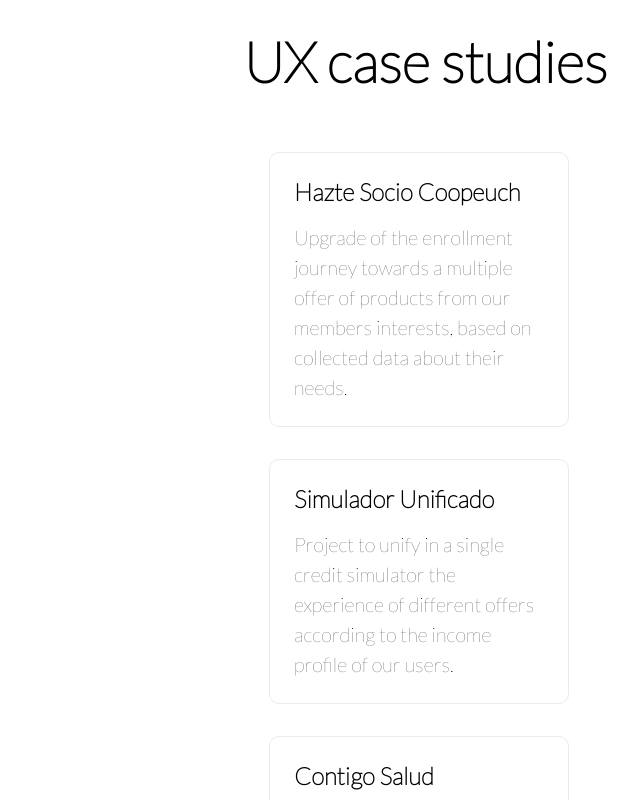
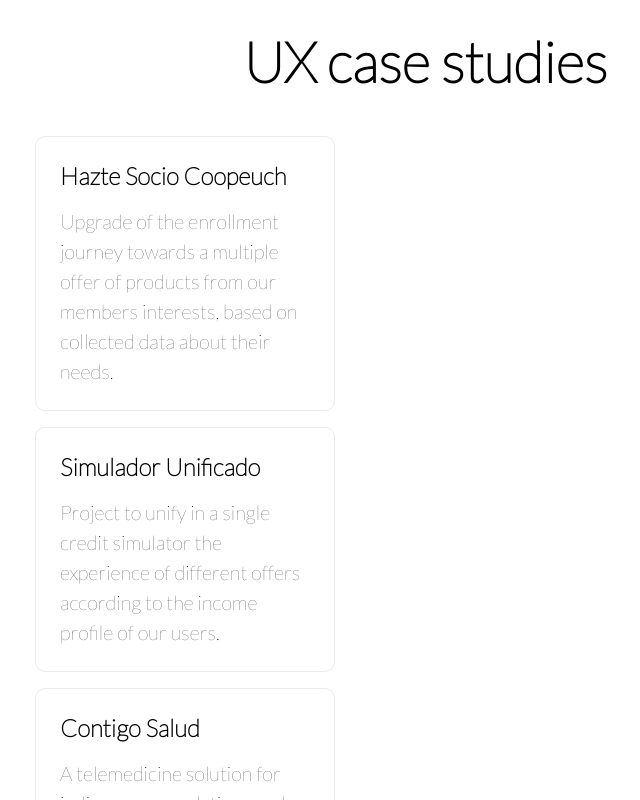
Before and after one commit to JoaquinMelladoQ/portfolio-powconstanza, a Next.js app: page / in a window 1280 px wide. Shown: the part 840-1640 px from the top of the page, without its empty margins (13-653 px from the left). Built offline with nearby package versions, Linux system fonts and the light colour scheme.

Commit message:
[fix]: navigation ux case studies

```diff
--- a/pages/index.tsx
+++ b/pages/index.tsx
@@ -1,9 +1,7 @@
 import type { NextPage } from 'next'
-import Head from 'next/head'
-import Image from 'next/image'
 import styles from '../styles/Home.module.css'
-import { Navbar } from '../components/Navbar'
 import { landingData } from '../lib/data.js'
+import Link from 'next/link'
 
 const Home: NextPage = () => {
   return (
@@ -16,12 +14,12 @@
             <div key={i}>
               <h2 className={styles.description}>{s.title}</h2>
               {s.works.map((w, i) => (
-                <div key={i} className={styles.grid}>
-                  <a href={w.path} className={styles.card}>
+                <Link key={i} href={w.path} className={styles.grid}>
+                  <div className={styles.card}>
                     <h2>{w.title}</h2>
                     <p>{w.description}</p>
-                  </a>
-                </div>
+                  </div>
+                </Link>
               ))}
             </div>
           ))}
```
